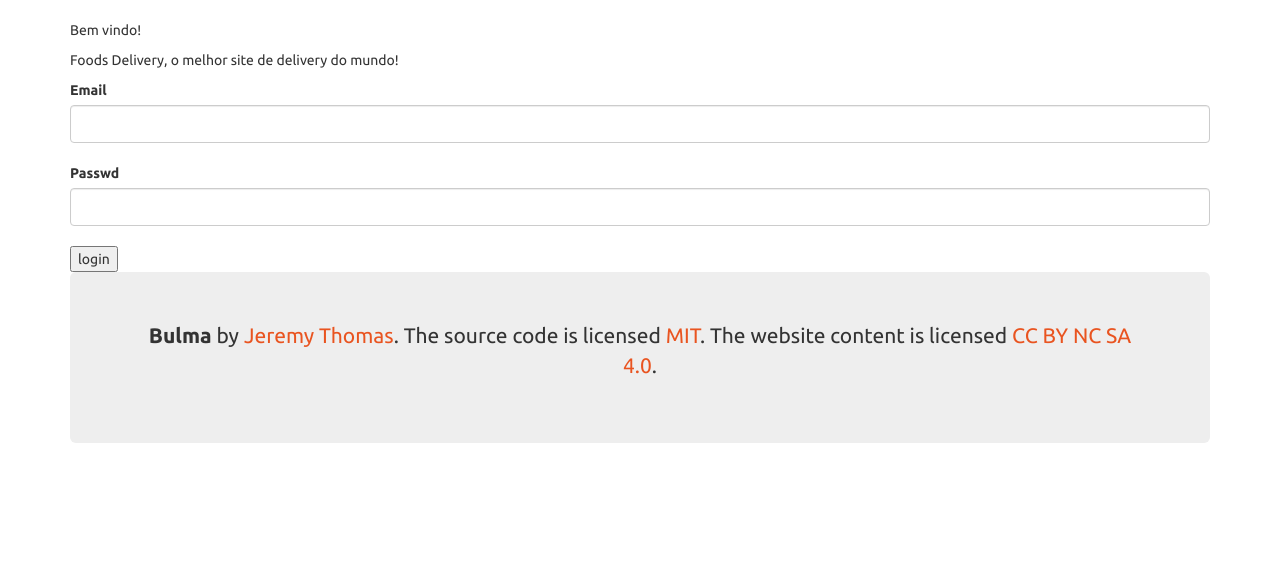
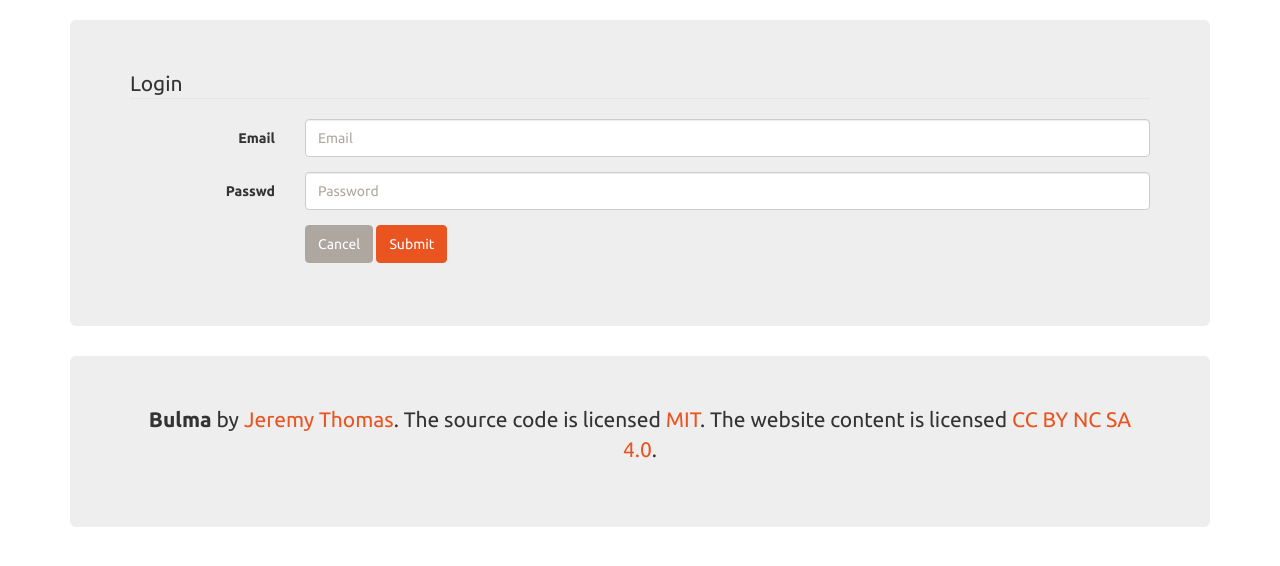
Before and after one commit to GR-MARTINS/delivery, a Python web app: template delivery/templates/loginform.html in a window 1280 px wide. Shown: the part 54-620 px from the top of the page. Run offline with Jinja, Linux system fonts and the light colour scheme; the template is opened without the code that fills it, so the values that code supplies are empty, except form fields; form fields are guessed from the names that the template uses.

Commit message:
loginform update

```diff
--- a/delivery/templates/loginform.html
+++ b/delivery/templates/loginform.html
@@ -1,28 +1,38 @@
 {% extends "base.html" %}
 
 {% block top %}
-<section class="hero is-primary">
-  <div class="hero-body">
-    <div class="container">
-    <p class="title">
-      Bem vindo!
-    </p>
-    <p class="subtitle">
-      Foods Delivery, o melhor site de delivery do mundo!
-    </p>
-  </div>
-  </div>
-</section>
+
 {% endblock %}
 
 {% block main %}
 
-<form class='login-form' action='{{url_for("site.login")}}' method='POST' enctype='multipart/form-data'>
-  {{ form.csrf_token }}
-  {{ form.email.label }}</br>
-  {{ form.email(class="form-control") }}</br>
-  {{ form.passwd.label }}</br>
-  {{ form.passwd(class="form-control") }}</br>
-  <input type="submit" value="login"></br>
-</form>
+<div class="jumbotron">
+  <form class='form-horizontal' action='{{url_for("site.login")}}' method='POST' enctype='multipart/form-data'>
+    {{ form.csrf_token }}
+    <fieldset>
+      <legend> Login</legend>
+      <div class="form-group">
+        {{ form.email.label(class="col-lg-2 control-label") }}
+        <div class="col-lg-10">
+          {{ form.email(class="form-control", placeholder="Email") }}
+        </div>
+      </div>
+
+      <div class="form-group">
+        {{ form.passwd.label(class="col-lg-2 control-label") }}
+        <div class="col-lg-10">
+          {{ form.passwd(class="form-control", placeholder="Password") }}
+        </div>
+      </div>
+
+      <div class="form-group">
+        <div class="col-lg-10 col-lg-offset-2">
+          <button type="reset" class="btn btn-default">Cancel</button>
+          <button type="submit" class="btn btn-primary">Submit</button>
+        </div>
+      </div>
+
+    </fieldset>
+  </form>
+</div>
 {% endblock %}
--- a/delivery/templates/userform.html
+++ b/delivery/templates/userform.html
@@ -10,7 +10,6 @@
     {{ form.csrf_token }}
     <fieldset>
       <legend> Cadastre-se</legend>
-
       <div class="form-group">
         {{ form.email.label(class="col-lg-2 control-label") }}
         <div class="col-lg-10">
@@ -50,5 +49,4 @@
   </form>
 </div>
 
-
 {% endblock %}
```
Lines whose indentation alone changed are shown as unchanged.
